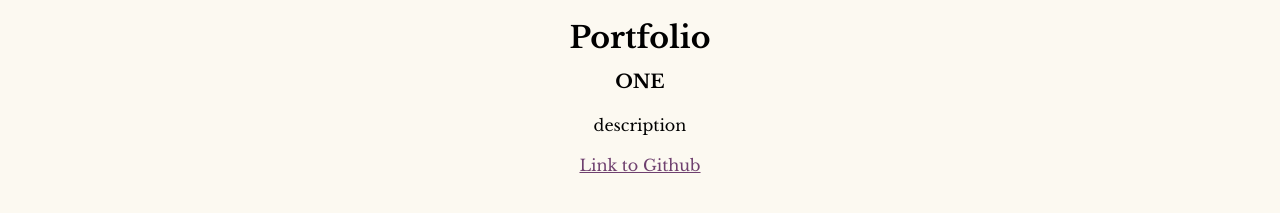
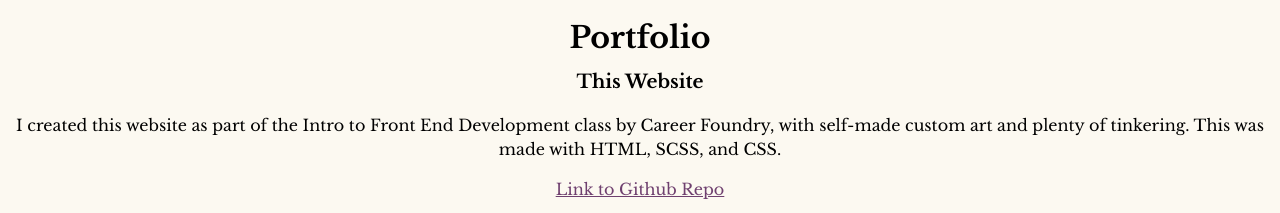
Before and after one commit to Will-Maple/Portfolio-Website, a plain HTML site: page portfolio.html in a window 1280 px wide. Shown: the part 134-347 px from the top of the page. Drawn offline with nearby package versions, Linux system fonts and the light colour scheme.

Commit message:
Updated portfolio.css, added this repo, commented out additional items

```diff
--- a/css/style.production.css
+++ b/css/style.production.css
@@ -73,6 +73,7 @@ a {
 color: var(--accent-color);
 padding: var(--standard-padding);
 }
+
 a:visited {
 color: var(--secondary-color-lighten);
 }
--- a/portfolio.html
+++ b/portfolio.html
@@ -27,10 +27,11 @@
         <h1>Portfolio</h1>
         <div class="portfolio">
             <div class="portfolio_item">
-                <h3>ONE</h3>
-                <p>description</p>
-                <a href="#"> Link to Github</a>
+                <h3>This Website</h3>
+                <p>I created this website as part of the Intro to Front End Development class by Career Foundry, with self-made custom art and plenty of tinkering. This was made with HTML, SCSS, and CSS.</p>
+                <a href="https://github.com/Will-Maple/Portfolio-Website"> Link to Github Repo</a>
             </div>
+            <!--
             <div class="portfolio_item">
                 <h3>TWO</h3>
                 <p>description</p>
@@ -56,6 +57,7 @@
                 <p>description</p>
                 <a href="#"> Link to Github</a>
             </div>
+            -->
         </div>
      </section>
     <footer class="page-footer">
```
